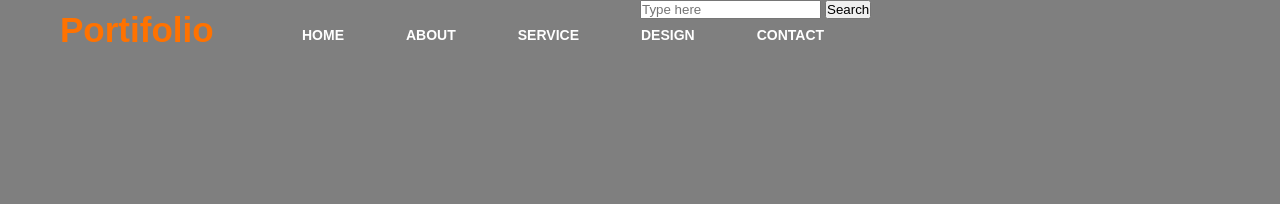
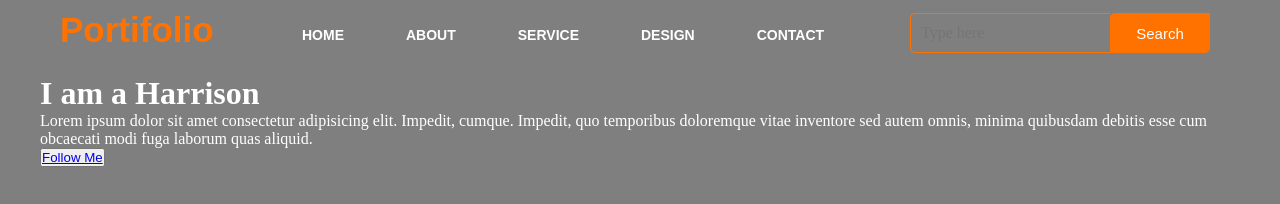
Before and after one commit to Ogalo/Personal-Portifolio, a plain HTML site: page index.html in a window 1280 px wide. Drawn offline with Linux system fonts and the light colour scheme.

Commit message:
Content Added

```diff
--- a/Assests/css/styles.css
+++ b/Assests/css/styles.css
@@ -66,3 +66,54 @@ ul li a{
 ul li a:hover{
   color: orangered;
 }
+
+.search{
+  width: 330px;
+  float: left;
+  margin-left: 270px;
+}
+
+.srch{
+  font-family: 'Times New Roman';
+  width: 200px;
+  height: 40px;
+  background: transparent;
+  border: 1px solid #ff7200;
+  margin-top: 13px;
+  color: white;
+  border-right: none;
+  font-size: 16px;
+  float: left;
+  padding: 10px;
+  border-bottom-left-radius: 5px;
+  border-top-left-radius: 5px;
+}
+
+.btn{
+  width: 100px;
+  height: 40px;
+  background: #ff7200;
+  border: 2px solid #ff7200;
+  margin-top: 13px;
+  color: white;
+  font-size: 15px;
+  border-bottom-right-radius: 5px;
+  border-top-left-radius: 5px;
+}
+
+.btn:focus{
+  outline: none;
+
+}
+
+srch:focus{
+  outline: none;
+}
+
+.content{
+  width: 1200px;
+  height: auto;
+  margin: auto;
+  color:white;
+  position: relative;
+}
--- a/index.html
+++ b/index.html
@@ -28,6 +28,13 @@
         <a href="#"><button class="btn">Search</button></a>
       </div>
     </div>
+
+    <div class="content">
+      <h1>I am a <span>Harrison</span></h1>
+      <p class="par">Lorem ipsum dolor sit amet consectetur adipisicing elit. Impedit, cumque. Impedit, quo temporibus doloremque vitae inventore sed autem omnis, minima quibusdam debitis esse cum obcaecati modi fuga laborum quas aliquid.</p>
+
+      <button class="cn"><a href="#">Follow Me</a></button>
+    </div>
   </div>
 </body>
 </html>
```
